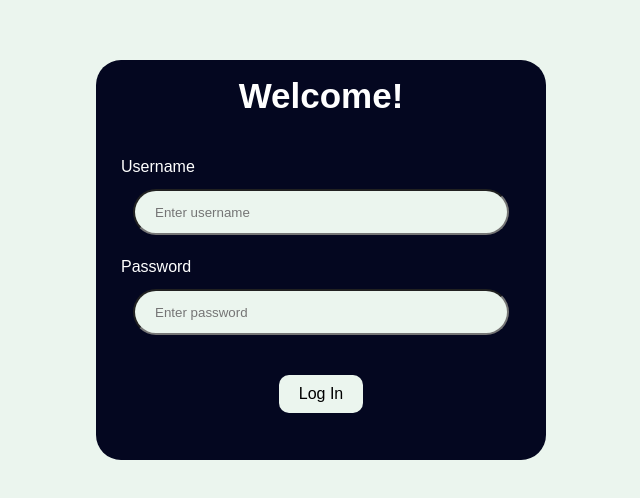
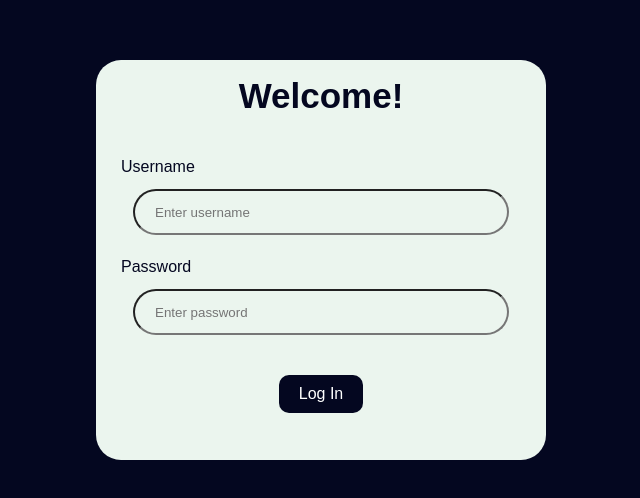
Before and after one commit to PDA-Payroll/PDA-FrontEnd, a React (Vite) app in the folder frontend/: page / in a window 1280 px wide. Shown: the part 140-638 px from the top of the page, without its empty margins (319-959 px from the left). Built offline with nearby package versions, Linux system fonts and the light colour scheme.

Commit message:
fixed color issues and can navigate to home from login button

```diff
--- a/frontend/src/App.jsx
+++ b/frontend/src/App.jsx
@@ -1,12 +1,20 @@
+import React from 'react';
+import { BrowserRouter as Router, Route, Routes } from 'react-router-dom'; // Import Routes from react-router-dom v6
 import Login from './Pages/Login';
+import Home from './Pages/home';
 import './App.css';
 import './Styles/Login.css';
+import './Styles/home.css';
 
 function App() {
   return (
-    <div className="Login-container">
-      <Login />
-    </div>
+    <Router>
+      <Routes>
+        <Route path="/login" element={<Login />} /> {/* Use element prop */}
+        <Route path="/dashboard" element={<Home />} /> {/* Use element prop */}
+        <Route path="/" exact element={<Login />} /> {/* Use element prop */}
+      </Routes>
+    </Router>
   );
 }
 
--- a/frontend/src/Pages/Login.jsx
+++ b/frontend/src/Pages/Login.jsx
@@ -1,10 +1,18 @@
-/* Login page so far, will fix login button so that it can navigate to home page*/
 import React from 'react';
+import { useNavigate } from 'react-router-dom'; // Import useNavigate
 import '../Styles/Login.css';
 
 function Login() {
+  const navigate = useNavigate(); // Replace useHistory with useNavigate
+
+  const handleLogin = () => {
+    console.log("Login button clicked");
+    navigate('/dashboard'); // Replace history.push with navigate
+  };
+
   return (
-    <div className="Login-container">
+    <div className="bg-ebf5ee h-screen flex justify-center items-center">
+
       <div className="bubbled-rectangle">
         <div className="title-container">
           <h1 className="title-text">Welcome!</h1>
@@ -13,7 +21,7 @@ function Login() {
         <input type="text" className="username-input" placeholder="Enter username" />
         <div className="bubbled-text2">Password</div>
         <input type="password" className="password-input" placeholder="Enter password" />
-        <button className="login-button">Log In</button>
+        <button className="login-button" onClick={handleLogin}>Log In</button>
       </div>
     </div>
   );
--- a/frontend/src/Styles/Login.css
+++ b/frontend/src/Styles/Login.css
@@ -4,7 +4,7 @@ body {
     margin: 0;
     padding: 0;
     font-family: Arial, sans-serif;
-    background-color: #EBF5EE; /* Set background color for the entire Login page */
+
   }
 
   .Login-container {
@@ -22,13 +22,13 @@ body {
   .title-text {
     font-size: 35px;
     margin: 0;
-    color: #ffffff;
-    margin-top: -30px;  /* Increased margin to move the "Welcome" text further up */
-    margin-bottom: 20px; /* Spacing below the title */
+    color: #040720;
+    margin-top: -30px;
+    margin-bottom: 20px;
   }
 
   .bubbled-rectangle {
-    background-color: #040720;
+    background-color: #EBF5EE;
     width: 400px;
     height: 400px;
     border-radius: 25px;
@@ -42,7 +42,7 @@ body {
   }
 
   .bubbled-text {
-    color: #ffffff;
+    color: #040720;
     font-family: sans-serif;
     margin-bottom: 10px; /* Spacing between bubbled-text and username-input */
     align-self: flex-start;
@@ -61,16 +61,15 @@ body {
   }
 
   .bubbled-text2 {
-    color: #ffffff;
+    color: #040720;
     font-family: sans-serif;
     align-self: flex-start;
     margin-bottom: 10px; /* Spacing between bubbled-text2 and password-input */
   }
 
   .login-button {
-
-    background-color: #EBF5EE;
-    color: black;
+    background-color: #040720;
+    color: white;
     border: none;
     padding: 10px 20px;
     cursor: pointer;
@@ -80,5 +79,5 @@ body {
   }
 
   .login-button:hover {
-    background-color: #a8f6bf;
+    background-color: #575c59;
   }
--- a/frontend/src/Styles/home.css
+++ b/frontend/src/Styles/home.css
@@ -1,21 +1,28 @@
 /* Home.css */
+
+body {
+  margin: 0;
+  padding: 0;
+  font-family: Arial, sans-serif;
+  background-color: #040720; /* Set background color for the entire Home page */
+}
 
 .Home-container {
   display: flex;
   flex-direction: column;
   align-items: center;
   justify-content: center;
-  height: 80vh;
-  background-color: #EBF5EE;
+  height: 80vh;  /* Updated height to cover the entire viewport height */
+
 }
 
 h1 {
   font-size: 35px;
-  color: #040720;
+  color: #ffffff;
   margin-bottom: 20px;
 }
 
 p {
   font-size: 20px;
-  color: #040720;
+  color: #ffffff;
 }
```
